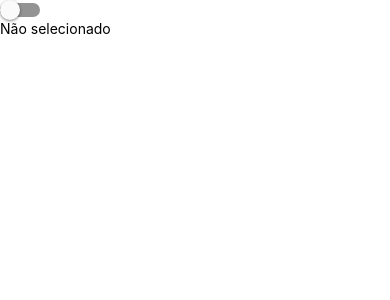
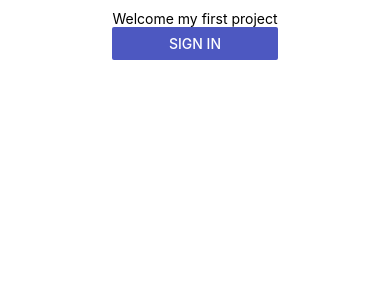
Before and after one commit to wagnercandido/ReactNativeAprendizado, a React Native app: screen / in a window 390 px wide. Shown: the top 300 px of the page. Built offline with nearby package versions, Linux system fonts and the light colour scheme.

Commit message:
Apresentacao Style/Props/State

```diff
--- a/App.js
+++ b/App.js
@@ -1,28 +1,61 @@
 import React, { Component } from 'react';
-import { Platform, StyleSheet, Text, View, Switch } from 'react-native';
+import { Platform, StyleSheet, Text, View, TextInput, Button } from 'react-native';
+
+class MeuComponent extends Component {
+  render() {
+    return (
+      <Text>{this.props.propriedade}</Text>
+    );
+  }
+}
 
 export default class App extends Component {
 
   constructor(props) {
     super(props);
     this.state = {
-      valor: false
+
+      textState : 'Welcome my first project',
+
     };
+
+    this.alteraTexto = this.alteraTexto.bind(this);
+
+  }
+
+  alteraTexto() {
+
+    this.state.textState = 'Texto Após clique';
+
+    this.setState(this.state);
   }
 
   render() {
-
-
-
     return (
       <View style={styles.container}>
-        <Switch thumbTintColor="#0000FF" onTintColor="red" value={this.state.valor} onValueChange={(v) => this.setState({valor: v})} />
-        <Text>{(this.state.valor) ? "Selecionado" : "Não selecionado"}</Text>
+        <View style={styles.welcome}>
+
+          <MeuComponent propriedade={this.state.textState}></MeuComponent>
+          <Button title="sign in" onPress={this.alteraTexto} color="#4d58c1" />
+
+        </View>
       </View>
     );
   }
 }
 
 const styles = StyleSheet.create({
+  container: {
+    flex: 1,
+    justifyContent: 'center',
+    alignItems: 'center',
+    backgroundColor: '#FFF',
+  },
+  welcome: {
+    flex: 1,
+    fontSize: 20,
+    textAlign: 'center',
+    margin: 10,
+  },
 
 });
```
